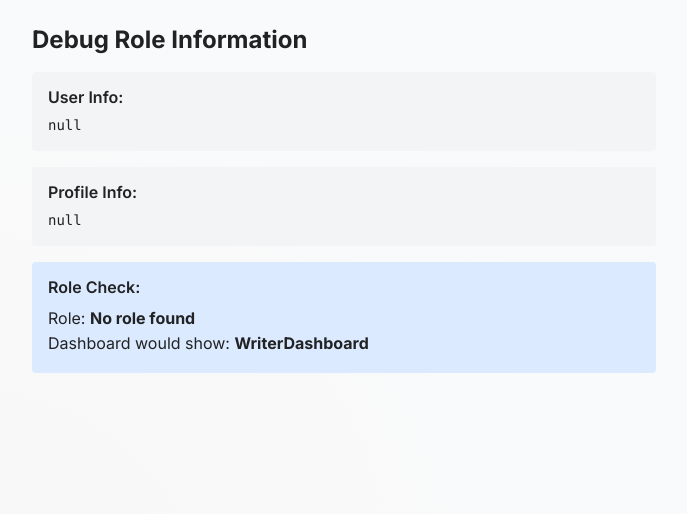
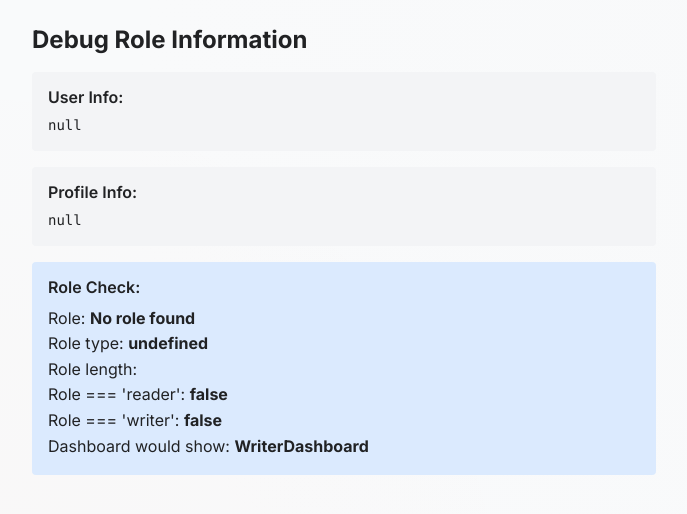
Before and after one commit to bharadwajaaniseti/storyfoundry, a Next.js app: page /debug-role in a window 1280 px wide. Shown: the top 514 px of the page, without its empty margins (296-983 px from the left). Built offline with nearby package versions, Linux system fonts and the light colour scheme; no server answers; a web font is replaced by a local one.

Commit message:
Fix dashboard role detection - handle uppercase/lowercase roles

```diff
--- a/src/app/(app)/dashboard/page.tsx
+++ b/src/app/(app)/dashboard/page.tsx
@@ -25,7 +25,7 @@ import { createSupabaseClient } from '@/lib/auth'
 
 interface UserProfile {
   id: string
-  role: 'reader' | 'writer'
+  role: 'reader' | 'writer' | 'READER' | 'WRITER'
   display_name: string
 }
 
@@ -70,6 +70,12 @@ export default function DashboardPage() {
   }, [router, hydrated])
 
   console.log('🔄 Dashboard: Render state', { loading, userProfile, hydrated })
+  console.log('🎯 Dashboard: Role check', {
+    role: userProfile?.role,
+    roleType: typeof userProfile?.role,
+    isReader: userProfile?.role === 'reader',
+    isWriter: userProfile?.role === 'writer'
+  })
 
   // Show nothing during hydration to prevent mismatch
   if (!hydrated) {
@@ -124,9 +130,13 @@ export default function DashboardPage() {
   }
 
   // Show the appropriate dashboard based on user role
-  if (userProfile.role === 'reader') {
+  console.log('🚀 Dashboard: About to render dashboard for role:', userProfile.role)
+  const userRole = userProfile.role?.toLowerCase()
+  if (userRole === 'reader') {
+    console.log('✅ Rendering ReaderDashboard')
     return <ReaderDashboard userProfile={userProfile} />
   } else {
+    console.log('✅ Rendering WriterDashboard')
     return <WriterDashboard userProfile={userProfile} />
   }
 }
--- a/src/app/debug-role/page.tsx
+++ b/src/app/debug-role/page.tsx
@@ -55,6 +55,10 @@ export default function DebugRolePage() {
       <div className="bg-blue-100 p-4 rounded">
         <h2 className="font-semibold mb-2">Role Check:</h2>
         <p>Role: <strong>{profile?.role || 'No role found'}</strong></p>
+        <p>Role type: <strong>{typeof profile?.role}</strong></p>
+        <p>Role length: <strong>{profile?.role?.length}</strong></p>
+        <p>Role === 'reader': <strong>{String(profile?.role === 'reader')}</strong></p>
+        <p>Role === 'writer': <strong>{String(profile?.role === 'writer')}</strong></p>
         <p>Dashboard would show: <strong>{profile?.role === 'reader' ? 'ReaderDashboard' : 'WriterDashboard'}</strong></p>
       </div>
     </div>
```
